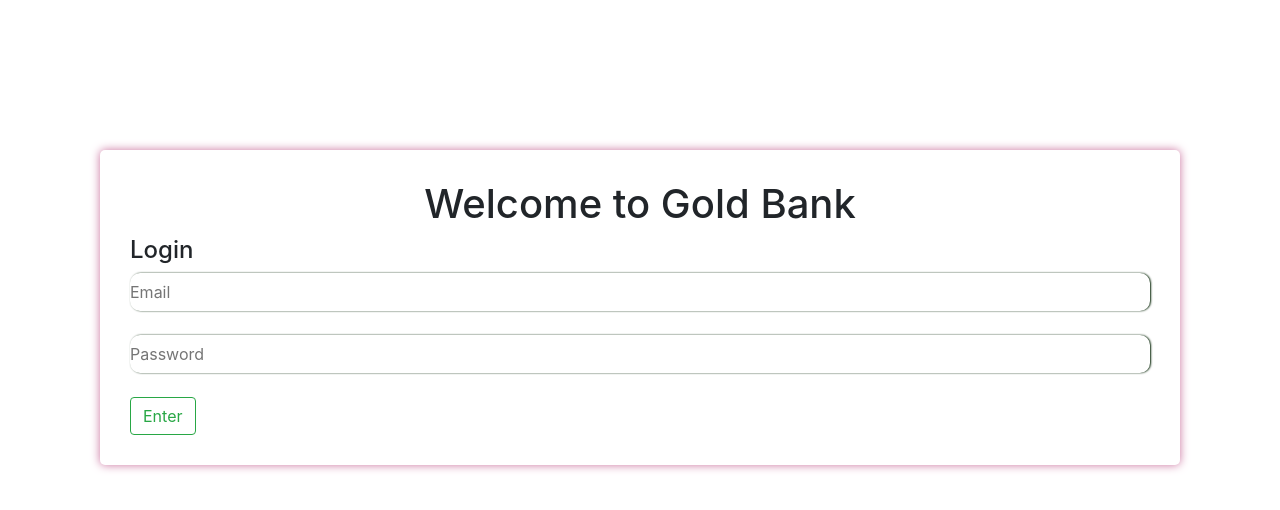
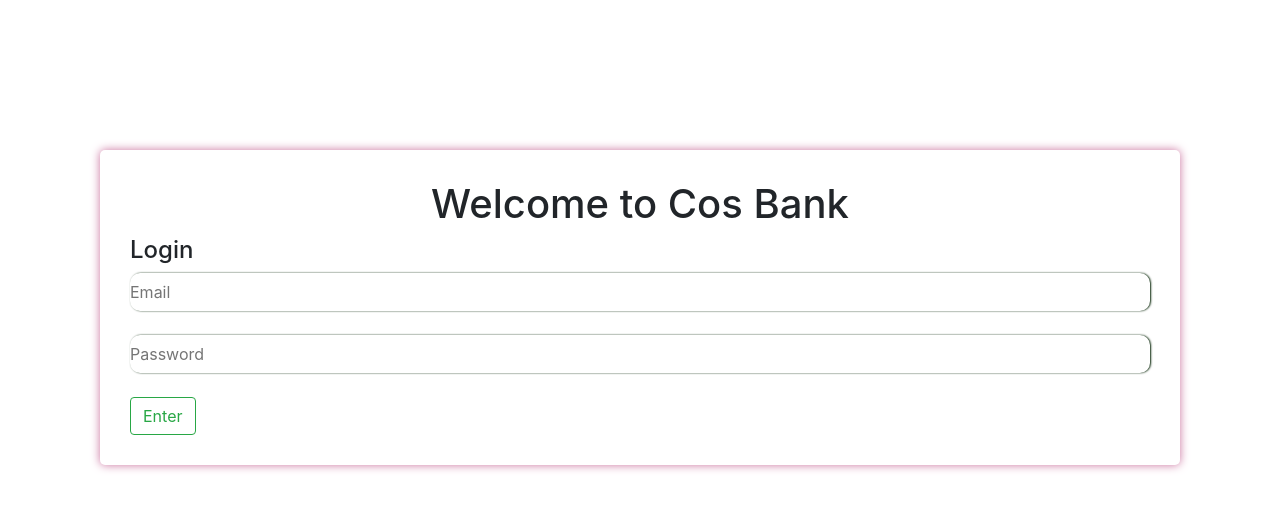
Before and after one commit to fensami/cos-bank, a plain HTML site: page index.html in a window 1280 px wide. Drawn offline with nearby package versions, Linux system fonts and the light colour scheme.

Commit message:
cos bank name update

```diff
--- a/index.html
+++ b/index.html
@@ -13,7 +13,7 @@
 
     <div id="loginArea" class="box">
 
-        <h1 class="text-center">Welcome to Gold Bank</h1>
+        <h1 class="text-center">Welcome to Cos Bank</h1>
 
         <h4>Login</h4>
         <input type="Email" class="form-control-plaintext cot" placeholder="Email">
```
